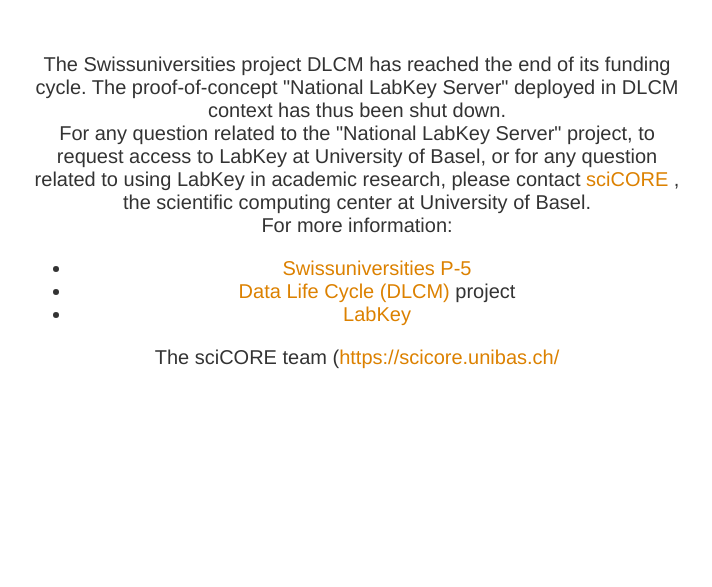
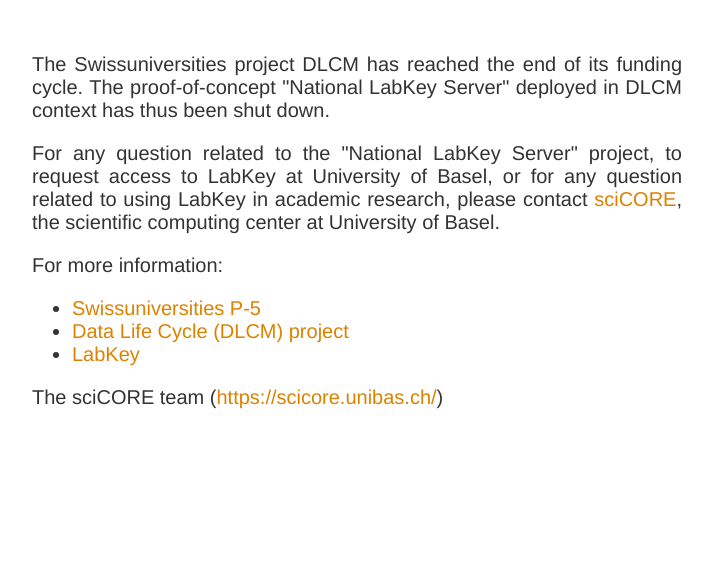
Before and after one commit to scicore-unibas-ch/dlcm-offline-page, a plain HTML site: page index.html in a window 1280 px wide. Shown: the part 232-819 px from the top of the page, without its empty margins (283-995 px from the left). Drawn offline with Linux system fonts and the light colour scheme.

Commit message:
Update index.html

```diff
--- a/index.html
+++ b/index.html
@@ -1,10 +1,10 @@
 <!doctype html>
 <title>LabKey DLCM instance phased out</title>
 <style>
-  body { text-align: center; padding: 150px; }
+  body { text-align: left; padding: 150px; }
   h1 { font-size: 50px; }
   body { font: 20px Helvetica, sans-serif; color: #333; }
-  article { display: block; text-align: center; width: 650px; margin: 0 auto; }
+  article { display: block; text-align: justify; width: 650px; margin: 0 auto; }
   a { color: #dc8100; text-decoration: none; }
   a:hover { color: #333; text-decoration: none; }
 </style>
@@ -15,19 +15,21 @@
 	    <br>
 	    <p>The Swissuniversities project DLCM has reached the end of its funding cycle.
 		    The proof-of-concept "National LabKey Server" deployed in DLCM context has thus been shut down.
-		    <br>
+		    </p>
+                    <p>
 		    For any question related to the "National LabKey Server" project, to request access
 		    to LabKey at University of Basel, or for any question related to using LabKey in academic
-		    research, please contact <a href="https://scicore.unibas.ch/"> sciCORE </a>,
+		    research, please contact <a href="https://scicore.unibas.ch/">sciCORE</a>,
 		    the scientific computing center at University of Basel.
-		    <br>
+		    </p>
+                    <p>
 		    For more information:<br>
-	    <ul>
+	            <ul>
 		    <li><a href="https://www.swissuniversities.ch/en/organisation/projects-and-programmes/p-5/">Swissuniversities P-5</a></li>
-		    <li><a href="https://www.dlcm.ch/">Data Life Cycle (DLCM)</a> project</li>
+		    <li><a href="https://www.dlcm.ch/">Data Life Cycle (DLCM) project</a></li>
 		    <li><a href="https://www.labkey.org/">LabKey</a></li>
-	    </ul>
+	            </ul>
 	    </p>
-	<p>The sciCORE team  (<a href="https://scicore.unibas.ch/">https://scicore.unibas.ch/</a></p>
+	<p>The sciCORE team  (<a href="https://scicore.unibas.ch/">https://scicore.unibas.ch/</a>)</p>
     </div>
 </article>
```
